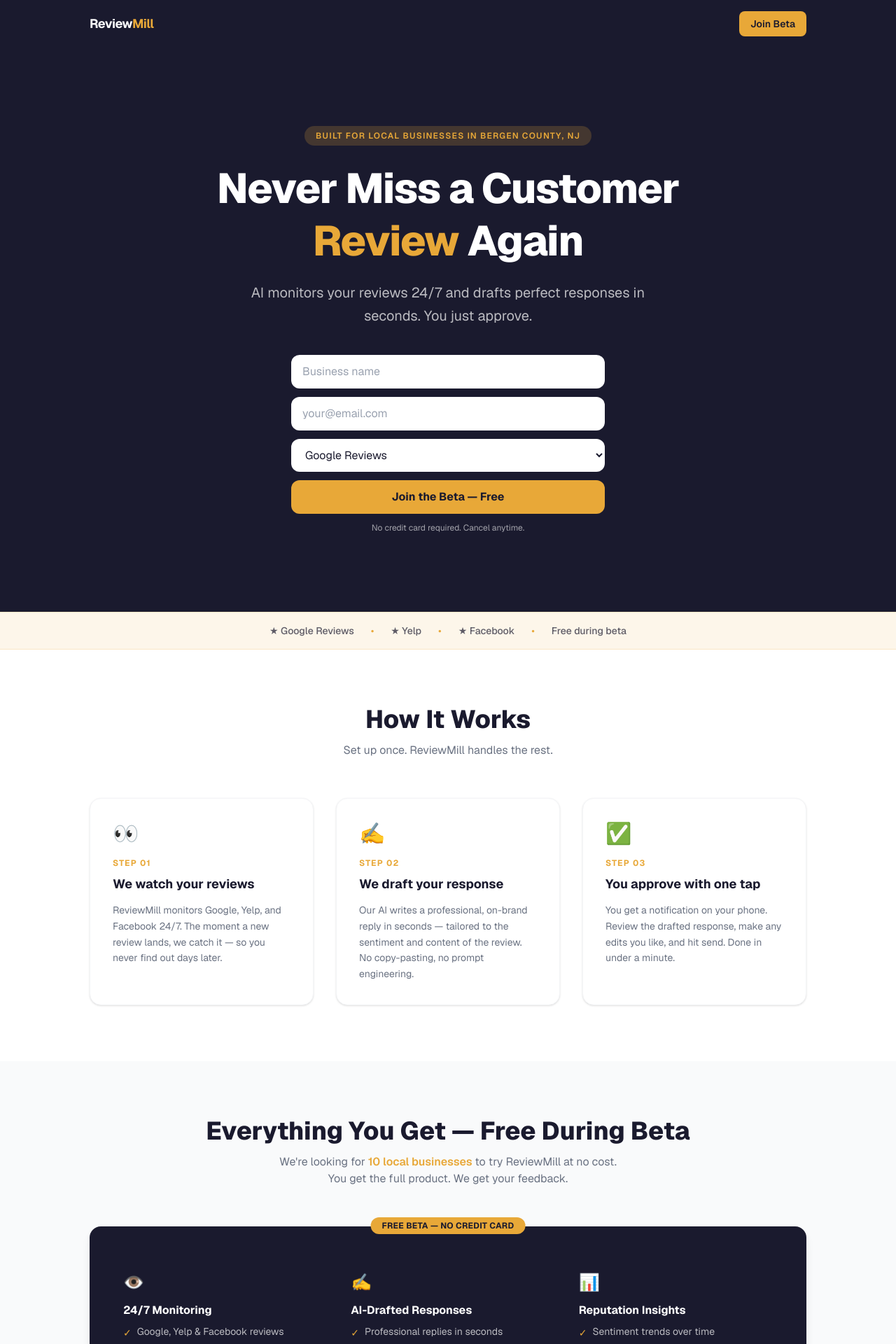
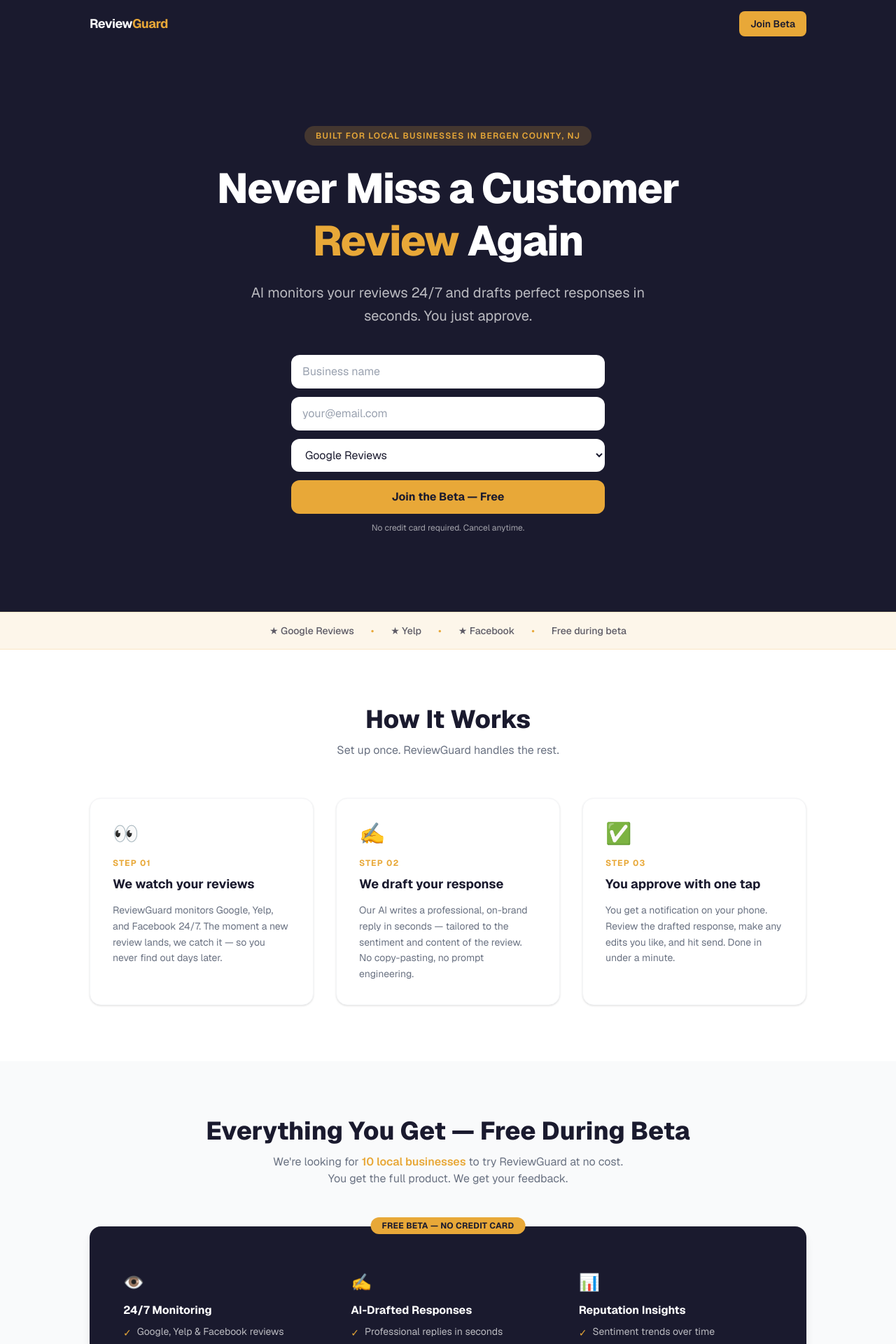
Before and after one commit to ketani23/reviewmill, a Next.js app: page / in a window 1280 px wide. Shown: the top 1920 px of the page at 70% size. Built offline with nearby package versions, Linux system fonts and the light colour scheme.

Commit message:
rebrand: ReviewMill → ReviewGuard

```diff
--- a/app/layout.tsx
+++ b/app/layout.tsx
@@ -8,11 +8,11 @@ const geistSans = Geist({
 });
 
 export const metadata: Metadata = {
-  title: "ReviewMill — AI Review Management for Local Businesses",
+  title: "ReviewGuard — AI Review Management for Local Businesses",
   description:
-    "ReviewMill monitors your Google, Yelp, and Facebook reviews 24/7 and drafts perfect responses in seconds. You just approve.",
+    "ReviewGuard monitors your Google, Yelp, and Facebook reviews 24/7 and drafts perfect responses in seconds. You just approve.",
   openGraph: {
-    title: "ReviewMill — AI Review Management",
+    title: "ReviewGuard — AI Review Management",
     description:
       "Never miss a customer review again. AI monitors and drafts responses so you can focus on your business.",
     type: "website",
--- a/app/page.tsx
+++ b/app/page.tsx
@@ -8,7 +8,7 @@ export default function Home() {
       <nav className="bg-[#1a1a2e] px-6 py-4">
         <div className="max-w-5xl mx-auto flex items-center justify-between">
           <span className="text-white font-bold text-lg tracking-tight">
-            Review<span className="text-[#e8a838]">Mill</span>
+            Review<span className="text-[#e8a838]">Guard</span>
           </span>
           <a
             href="#waitlist"
@@ -61,7 +61,7 @@ export default function Home() {
               How It Works
             </h2>
             <p className="text-gray-500 text-base max-w-md mx-auto">
-              Set up once. ReviewMill handles the rest.
+              Set up once. ReviewGuard handles the rest.
             </p>
           </div>
 
@@ -70,7 +70,7 @@ export default function Home() {
               {
                 step: "01",
                 title: "We watch your reviews",
-                body: "ReviewMill monitors Google, Yelp, and Facebook 24/7. The moment a new review lands, we catch it — so you never find out days later.",
+                body: "ReviewGuard monitors Google, Yelp, and Facebook 24/7. The moment a new review lands, we catch it — so you never find out days later.",
                 icon: "👀",
               },
               {
@@ -118,7 +118,7 @@ export default function Home() {
               <span className="text-[#e8a838] font-semibold">
                 10 local businesses
               </span>{" "}
-              to try ReviewMill at no cost. You get the full product. We get your feedback.
+              to try ReviewGuard at no cost. You get the full product. We get your feedback.
             </p>
           </div>
 
@@ -240,7 +240,7 @@ export default function Home() {
         <div className="max-w-5xl mx-auto flex flex-col sm:flex-row items-center justify-between gap-4 text-sm">
           <div className="text-white/80">
             <span className="font-bold text-white">
-              Review<span className="text-[#e8a838]">Mill</span>
+              Review<span className="text-[#e8a838]">Guard</span>
             </span>{" "}
             — AI Review Management
           </div>
--- a/components/FAQ.tsx
+++ b/components/FAQ.tsx
@@ -5,7 +5,7 @@ import { useState } from "react";
 const faqs = [
   {
     q: "How does it work?",
-    a: "ReviewMill connects to your Google, Yelp, and Facebook business profiles and monitors for new reviews around the clock. When a new review comes in, our AI reads it and drafts a professional, personalized response. You get a notification and can approve or edit the response with one tap — right from your phone.",
+    a: "ReviewGuard connects to your Google, Yelp, and Facebook business profiles and monitors for new reviews around the clock. When a new review comes in, our AI reads it and drafts a professional, personalized response. You get a notification and can approve or edit the response with one tap — right from your phone.",
   },
   {
     q: "Is it safe to connect my business accounts?",
@@ -21,7 +21,7 @@ const faqs = [
   },
   {
     q: "How is this different from just using ChatGPT?",
-    a: "ChatGPT requires you to copy-paste each review, write a prompt, and then manually post the response. ReviewMill does all of that automatically — it watches for new reviews, drafts responses that match your brand voice, and lets you approve in seconds. It's the difference between a tool and a workflow.",
+    a: "ChatGPT requires you to copy-paste each review, write a prompt, and then manually post the response. ReviewGuard does all of that automatically — it watches for new reviews, drafts responses that match your brand voice, and lets you approve in seconds. It's the difference between a tool and a workflow.",
   },
 ];
 
```
